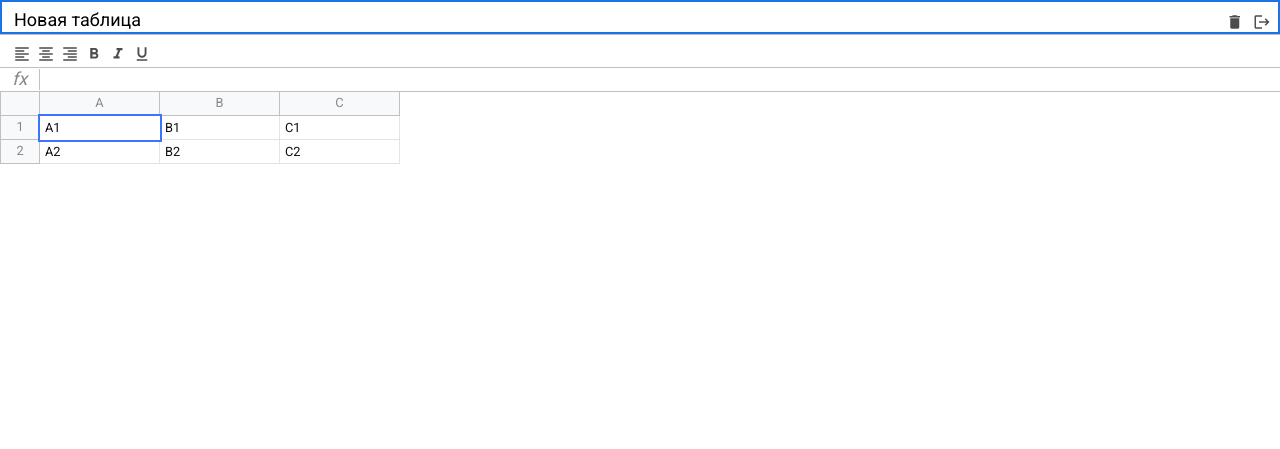
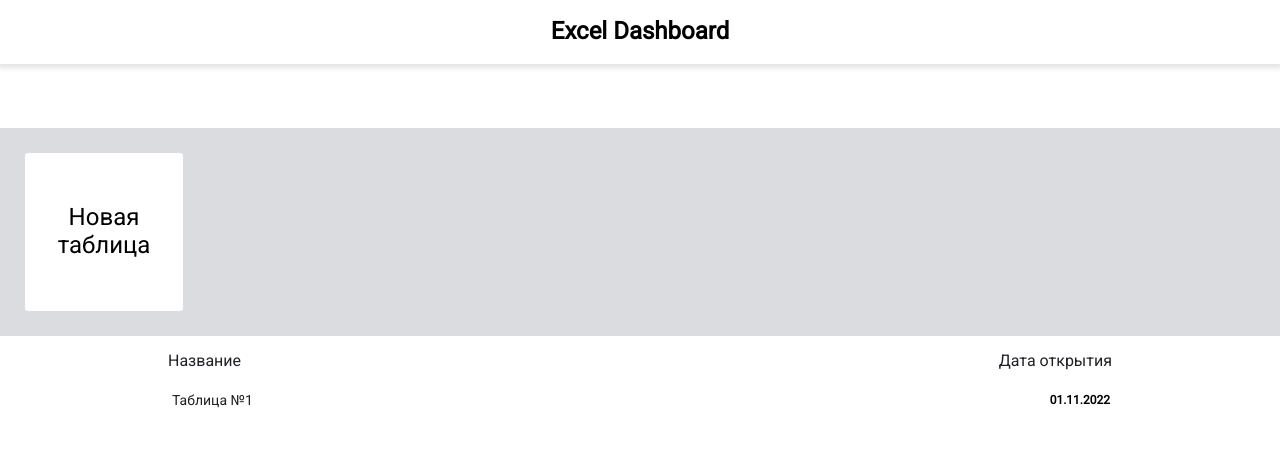
Before and after one commit to Oleg86rus/excel, a website built with webpack: page src/index.html in a window 1280 px wide. Built offline with nearby package versions, Linux system fonts and the light colour scheme.

Commit message:
dashboard

```diff
--- a/src/index.html
+++ b/src/index.html
@@ -8,75 +8,25 @@
 </head>
 <body>
 <div id="app" class="container">
-    <div class="excel">
-        <div class="excel__header">
-            <input type="text" value="Новая таблица" class="input">
-            <div>
-                <div class="button">
-                    <i class="material-icons">delete</i>
-                </div>
-                <div class="button">
-                    <i class="material-icons">logout</i>
-                </div>
+    <div class="db">
+        <div class="db__header">
+            <h1>Excel Dashboard</h1>
+        </div>
+        <div class="db__new">
+            <div class="db__view"></div>
+            <a href="#" class="db__create">Новая <br /> таблица</a>
+        </div>
+        <div class="db__table db__view">
+            <div class="db__list-header">
+                <span>Название</span>
+                <span>Дата открытия</span>
             </div>
-        </div>
-        <div class="excel__toolbar">
-            <div class="button">
-                <i class="material-icons">format_align_left</i>
-            </div>
-            <div class="button">
-                <i class="material-icons">format_align_center</i>
-            </div>
-            <div class="button">
-                <i class="material-icons">format_align_right</i>
-            </div>
-            <div class="button">
-                <i class="material-icons">format_bold</i>
-            </div>
-            <div class="button">
-                <i class="material-icons">format_italic</i>
-            </div>
-            <div class="button">
-                <i class="material-icons">format_underlined</i>
-            </div>
-        </div>
-        <div class="excel__formula">
-            <div class="info">
-                fx
-            </div>
-            <div class="input" contenteditable spellcheck="false">
 
-            </div>
-        </div>
-        <div class="excel__table">
-            <div class="row">
-                <div class="row-info">
-                </div>
-                <div class="row-data">
-                    <div class="column">A</div>
-                    <div class="column">B</div>
-                    <div class="column">C</div>
-                </div>
-            </div>
-            <div class="row">
-                <div class="row-info">
-                    1
-                </div>
-                <div class="row-data">
-                    <div class="cell selected" contenteditable>A1</div>
-                    <div class="cell" contenteditable>B1</div>
-                    <div class="cell" contenteditable>C1</div>
-                </div>
-            </div>
-            <div class="row">
-                <div class="row-info">
-                    2
-                </div>
-                <div class="row-data">
-                    <div class="cell" contenteditable>A2</div>
-                    <div class="cell" contenteditable>B2</div>
-                    <div class="cell" contenteditable>C2</div>
-                </div>
+            <div class="db__list">
+                <li class="db__record">
+                    <a href="#">Таблица №1</a>
+                    <strong>01.11.2022</strong>
+                </li>
             </div>
         </div>
     </div>
--- a/src/scss/_mixins.scss
+++ b/src/scss/_mixins.scss
@@ -20,3 +20,9 @@
     cursor: pointer;
   }
 }
+
+@mixin clear-list() {
+  list-style: none;
+  margin: 0;
+  padding: 0;
+}
--- a/src/scss/_variables.scss
+++ b/src/scss/_variables.scss
@@ -2,6 +2,7 @@ $header-height: 34px;
 $toolbar-height: 34px;
 $formula-height: 24px;
 $row-height: 24px;
+$db-header-height: 64px;
 $info-cell-width: 40px;
 $cell-width: 120px;
 $border-color: #c0c0c0;
--- /dev/null
+++ b/src/scss/dashboard.scss
@@ -0,0 +1,95 @@
+@import "_variables.scss";
+@import "_mixins.scss";
+
+.db {
+
+  &__header {
+    margin: 0;
+    padding: 0;
+    left: 0;
+    right: 0;
+    top: 0;
+    height: $db-header-height;
+    display: flex;
+    align-items: center;
+    justify-content: center;
+    background: #fff;
+    box-shadow: 0 2px 5px 2px rgba(60, 64, 67, 0.15);
+    z-index: 1000;
+  }
+
+  &__new {
+    margin-top: $db-header-height;
+    padding: 1.5rem;
+    background: #dadce0;
+  }
+
+  &__create {
+    width: 160px;
+    height: 160px;
+    background: #fff;
+    border-radius: 4px;
+    border: 1px solid #dadce0;
+    display: flex;
+    justify-content: center;
+    align-items: center;
+    font-size: 1.5rem;
+    text-decoration: none;
+    color: #000;
+    text-align: center;
+
+    &:hover {
+      cursor: pointer;
+      color: green;
+      border-color: green;
+    }
+
+  }
+
+  &__view {
+    max-width: 1000px;
+    margin: 0 auto;
+  }
+
+  &__table {
+    padding: 1rem;
+  }
+
+  &__list-header {
+    display: flex;
+    justify-content: space-between;
+    color: #202124;
+    font-weight: 500;
+    font-size: 16px;
+    margin-bottom: 10px;
+    padding: 0 12px;
+  }
+
+  &__list {
+    @include clear-list;
+  }
+
+  &__record {
+    display: flex;
+    justify-content: space-between;
+    align-items: center;
+    padding: 12px 14px 12px 16px;
+    margin-bottom: 10px;
+
+    &:hover {
+      background: #e6f4ea;
+      border-radius: 25px;
+    }
+
+    a {
+      text-decoration: none;
+      cursor: pointer;
+      color: #202124;
+      font-size: 14px;
+
+      &:hover {
+        text-decoration: underline;
+      }
+    }
+  }
+}
--- a/src/scss/index.scss
+++ b/src/scss/index.scss
@@ -4,6 +4,7 @@
 @import "toolbar.scss";
 @import "formula.scss";
 @import "table.scss";
+@import "dashboard.scss";
 
 * {
   margin: 0;
```
Also changed, not shown: src/assets/excel.html (added, +85 -0 lines).
